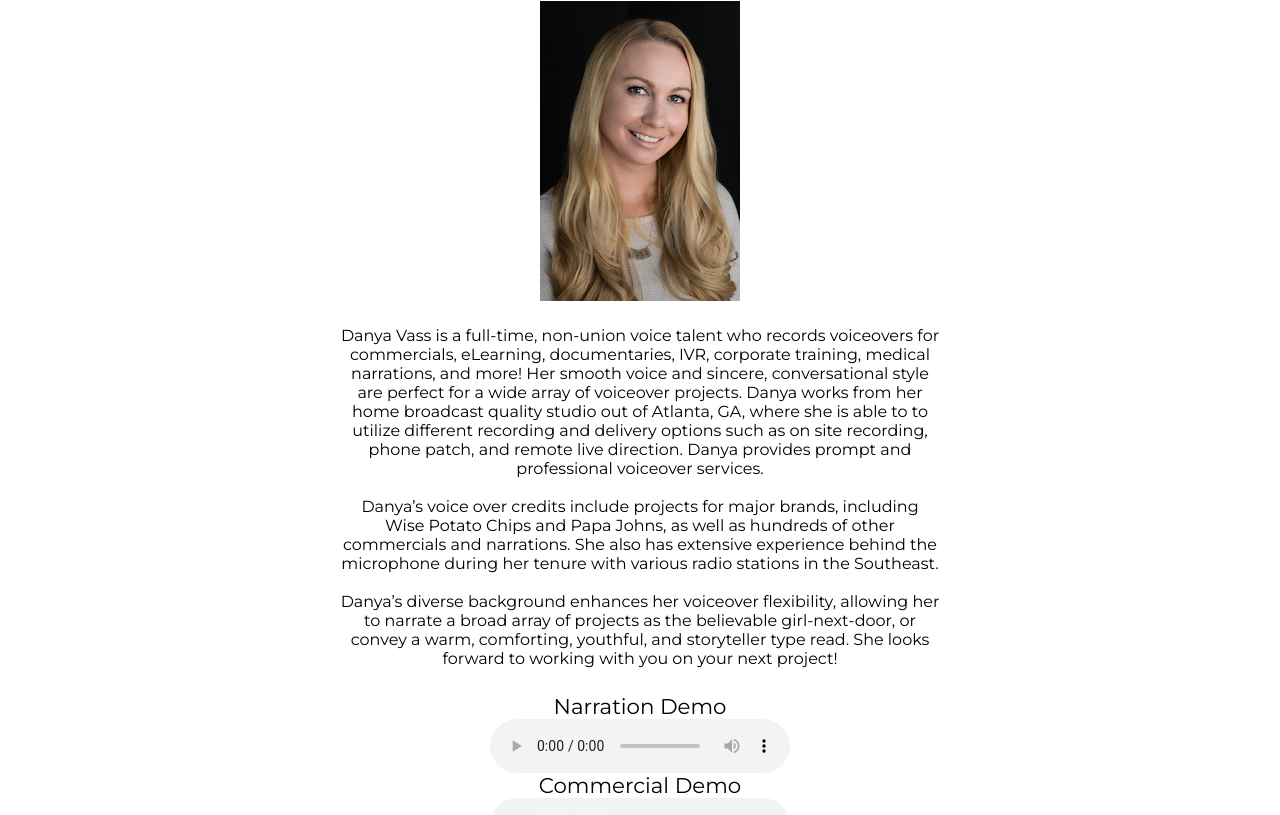
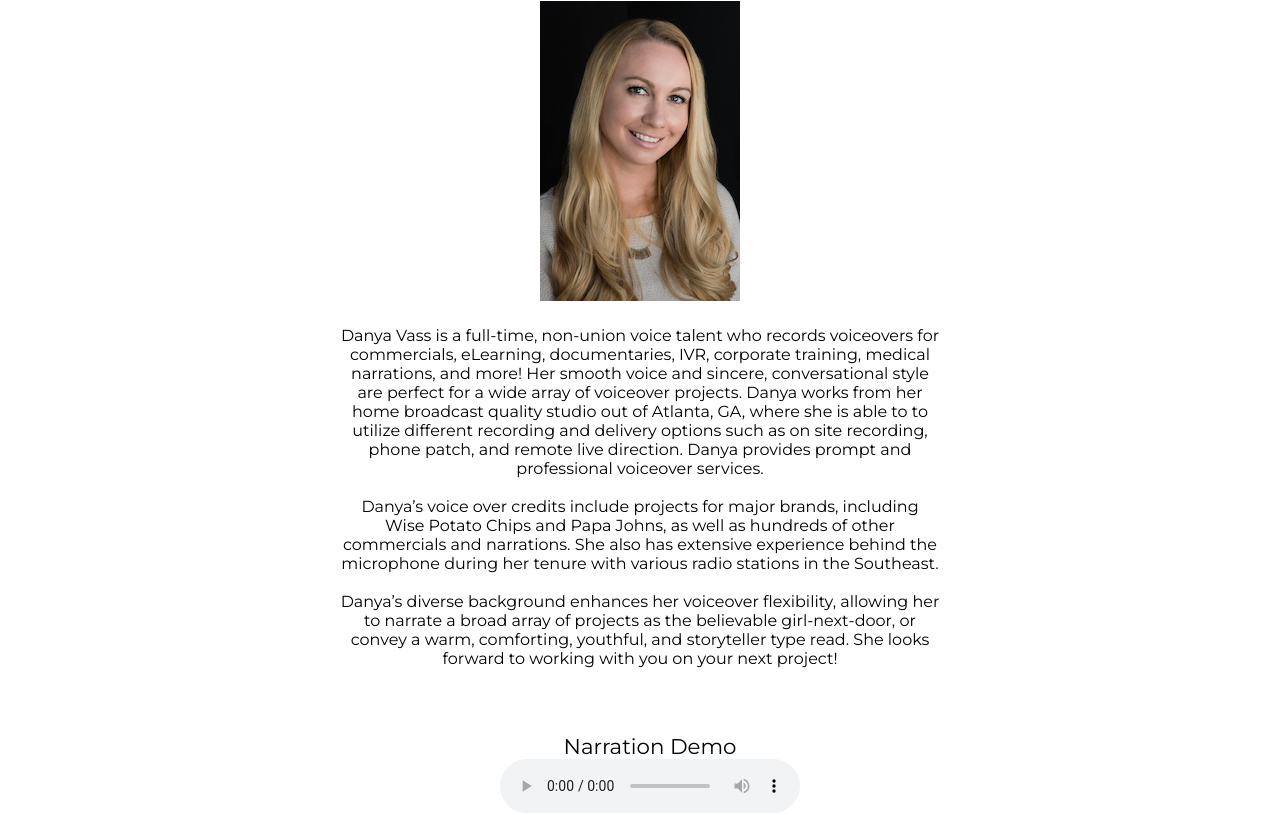
Before and after one commit to ericrvass/danyavass, a plain HTML site: page index.html in a window 1280 px wide. Shown: the part 137-952 px from the top of the page. Drawn offline with Linux system fonts and the light colour scheme.

Commit message:
Update index.html

```diff
--- a/index.html
+++ b/index.html
@@ -67,7 +67,8 @@
   			margin-right: auto ;
       	}
       	.demo {
-      		margin-top: -20px;
+      		margin-top: 10px;
+		padding: 10px;
       		width: 100%;
       		text-align: center;
       		vertical-align: middle;
```
